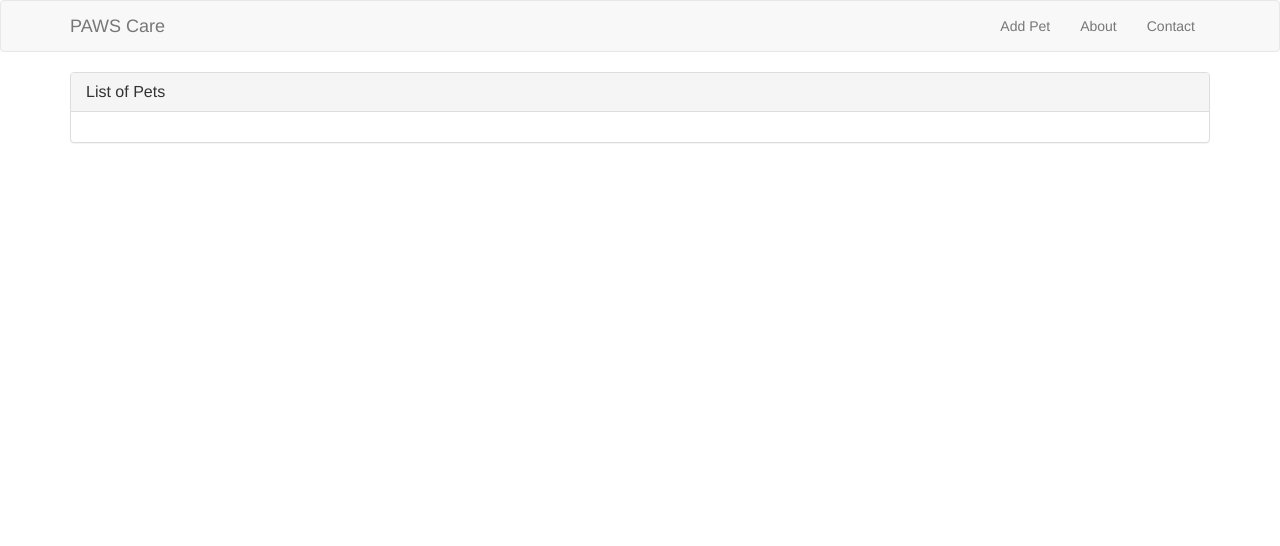
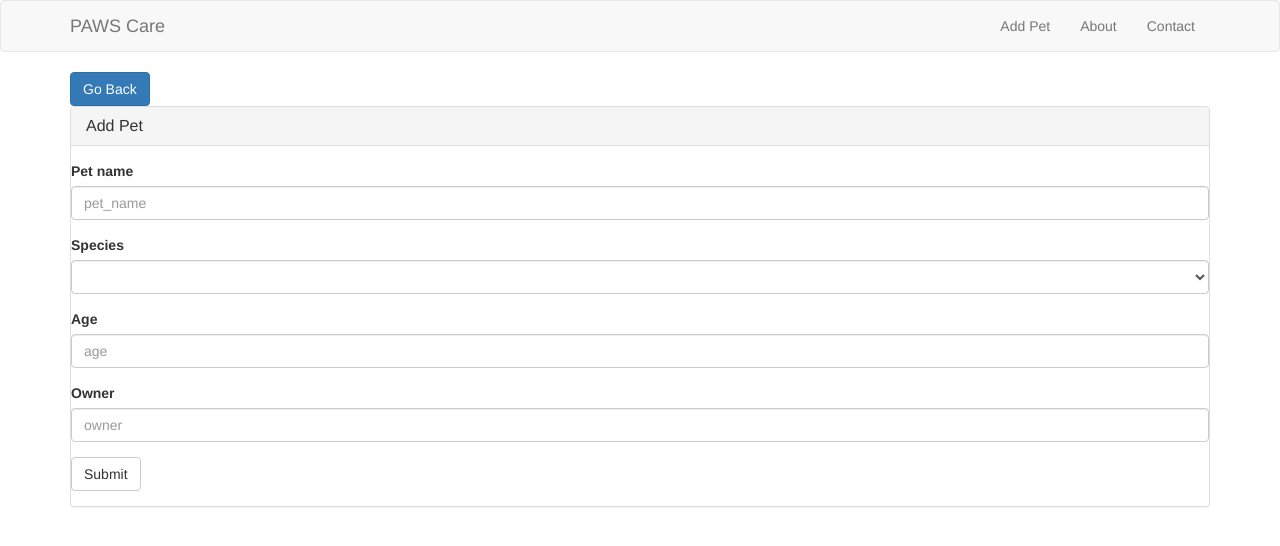
Before and after one commit to ray38/PAWSCare_Server, a website with bundled scripts: page client/index.html at #/pets/add in a window 1280 px wide. Built offline with nearby package versions, Linux system fonts and the light colour scheme; files whose address does not match are found by name.

Commit message:
try to correct

```diff
--- a/client/app.js
+++ b/client/app.js
@@ -1,6 +1,7 @@
 var PAWSCare = angular.module('PAWSCare',['ngRoute']);
 
-PAWSCare.config(function($routeProvider){
+PAWSCare.config(function($routeProvider, $locationProvider){
+	$locationProvider.hashPrefix('');
 	$routeProvider.when('/',{
 		controller:'PetsController',
 		templateUrl:'views/pets.html'
@@ -9,9 +10,9 @@ PAWSCare.config(function($routeProvider){
 		controller:'PetsController',
 		templateUrl:'views/pets.html'
 	})
-	.when('/pets/details/:_id',{
+	.when('/pets/details/:id',{
 		controller:'PetsController',
-		templateUrl:'views/pets_details.html'
+		templateUrl:'views/pet_details.html'
 	})
 	.when('/pets/add',{
 		controller:'PetsController',
--- a/client/controllers/pets.js
+++ b/client/controllers/pets.js
@@ -3,19 +3,6 @@ var PAWSCare = angular.module('PAWSCare');
 PAWSCare.controller('PetsController', ['$scope', '$http', '$location', '$routeParams', function($scope, $http, $location, $routeParams){
 	console.log('PetsController loaded');
 	$scope.getPets = function(){
-		//$http.get('/api/pets').success(function(response){
-		//	$scope.pets = response;
-		//});
-
-		//$http.get('/api/pets').then(successCallback, errorCallback);
-
-		//function successCallback(response){
-		//    $scope.pets = response;
-		//}
-		//function errorCallback(error){
-		    //error code
-		//    console.log("error http get");
-		//}
 
 		$http({
 		  method: 'GET',
@@ -25,12 +12,50 @@ PAWSCare.controller('PetsController', ['$scope', '$http', '$location', '$routePa
 		    // when the response is available
 		    //console.log('PetsController2 loaded');
 		    $scope.pets=response.data;
-		    console.log($scope.pets);
 
 		  }, function errorCallback(response) {
 		    // called asynchronously if an error occurs
 		    // or server returns response with an error status.
-		    console.log("error http get");
+		    console.log("error http get pets");
+		  });
+	}
+
+	$scope.getPet = function(){
+		var id = $routeParams.id;
+		$http({
+		  method: 'GET',
+		  url: '/api/pets/'+id
+		}).then(function successCallback(response) {
+		    // this callback will be called asynchronously
+		    // when the response is available
+		    //console.log('PetsController2 loaded');
+		    $scope.pet=response.data;
+
+		  }, function errorCallback(response) {
+		    // called asynchronously if an error occurs
+		    // or server returns response with an error status.
+		    console.log("error http get pet");
+		  });
+	}
+
+	$scope.addPet = function(){
+		console.log($scope.pet)
+		$http({
+		  method: 'POST',
+		  url: '/api/pets/',
+		  //data: $scope.pet
+		  data: { 'message' : $scope.pet },
+		  headers: {'Content-Type': 'application/x-www-form-urlencoded'}
+		}).then(function successCallback(response) {
+		    // this callback will be called asynchronously
+		    // when the response is available
+		    //console.log('PetsController2 loaded');
+		    window.location.href='#/pets';
+
+		  }, function errorCallback(response) {
+		    // called asynchronously if an error occurs
+		    // or server returns response with an error status.
+		    console.log("error http addPet");
 		  });
 	}
 }]);
--- a/client/views/add_pet.html
+++ b/client/views/add_pet.html
@@ -0,0 +1,39 @@
+<a class="btn btn-primary" href="#/pets">Go Back</a>
+<div class="panel panel-default" ng-init="getPet()">
+  <div class="panel-heading">
+    <h3 class="panel-title">Add Pet</h3>
+  </div>
+  <div class="panel-body">
+  	<div class="row">
+      <form ng-submit="addPet()">
+        <div class="form-group">
+          <label>Pet name</label>
+          <input type="text" class="form-control" ng-model="pet.pet_name" placeholder="pet_name">
+        </div>
+
+        <div class="form-group">
+          <label>Species</label>
+          <select ng-model="pet.species" class="form-control">
+            <option value="American Short">American Short</option>
+            <option value="American Mix">American Mix</option>
+            <option value="Sayam">Sayam</option>
+            <option value="Chinchilla">Chinchilla</option>
+            <option value="Himalaya Longhair">Himalaya Longhair</option>
+          </select>
+        </div>
+
+        <div class="form-group">
+          <label>Age</label>
+          <input type="text" class="form-control" ng-model="pet.age" placeholder="age">
+        </div>
+
+        <div class="form-group">
+          <label>Owner</label>
+          <input type="text" class="form-control" ng-model="pet.owner" placeholder="owner">
+        </div>
+
+        <button type="submit" class="btn btn-default">Submit</button>
+      </form>
+  	</div>
+  </div>
+</div>
--- a/client/views/pets.html
+++ b/client/views/pets.html
@@ -5,14 +5,15 @@
   <div class="panel-body">
   	<div class="row">
   		<div ng-repeat="pet in pets">
-  			<div class="col-md-6">
+  			<div class="col-md-12">
   				<div class="col-md-6">
-  					<h4>Name: {{pet.pet_name}}</h4>
+  					<h4>{{pet.pet_name}}</h4>
   					<p>Owner: {{pet.owner}}</p>
             <p>Age: {{pet.age}}</p>
+            <a class="btn btn-primary" href="#/pets/details/{{pet._id}}">View Details</a>
   				</div>
   				<div class="col-md-6">
-  					{{pet.species}}
+  					<p>{{pet.species}}</p>
 
   				</div>
   			</div>
```
Also changed, not shown: client/views/pet_details.html (+18 -0 lines).
